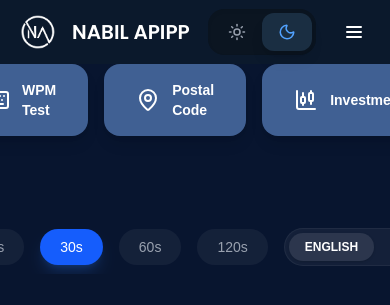
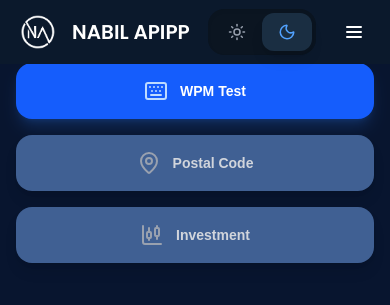
Before and after one commit to NaApipp/portosuperapp_v2, a Next.js app: page /playground/tools in a window 390 px wide. Shown: the top 305 px of the page. Built offline with nearby package versions, Linux system fonts and the light colour scheme; no server answers.

Commit message:
fix: setup for responsive

```diff
--- a/app/playground/tools/page.tsx
+++ b/app/playground/tools/page.tsx
@@ -17,7 +17,7 @@ export default async function ToolsPage({
 
   return (
     <div className="bg-[#08152F]">
-      <div className="flex flex-col gap-4 items-center justify-center pt-4">
+      <div className="flex flex-col gap-4 items-center justify-center md:pt-4 pt-20">
         <h1 className="flex items-center gap-2 text-2xl font-bold">
           {" "}
           <Wrench className="w-6 h-6" /> Tools
--- a/app/playground/tools/tabs/index.tsx
+++ b/app/playground/tools/tabs/index.tsx
@@ -16,23 +16,26 @@ export default function Tabs() {
   ];
 
   return (
-    <div style={{ display: "flex", gap: 16 }} className="bg-[#08152F]">
-      {tabs.map((tab) => (
-        <Link
-          key={tab.value}
-          href={`/playground/tools?tab=${tab.value}`}
-          style={{
-            fontWeight: activeTab === tab.value ? "bold" : "normal",
-          }}
-          className="w-full sm:w-auto inline-flex items-center justify-center gap-3
-                    rounded-2xl bg-[#406093] dark:bg-[#281C59] px-8 py-4 text-sm font-bold
-                     dark:text-white text-white transition-all duration-300
-                     hover:scale-[1.02] active:scale-[0.98] disabled:opacity-50
-                     cursor-pointer shadow-lg hover:shadow-xl dark:shadow-none"
-        >
-          <span>{tab.icon}</span> <span className="font-black">{tab.name}</span>
-        </Link>
-      ))}
+    <div className="bg-[#08152F] flex flex-col md:flex-row gap-4 w-full max-w-4xl mx-auto px-4 md:px-0 justify-center items-center">
+      {tabs.map((tab) => {
+        const isActive = activeTab === tab.value;
+        return (
+          <Link
+            key={tab.value}
+            href={`/playground/tools?tab=${tab.value}`}
+            className={`w-full md:w-auto inline-flex items-center justify-center gap-3
+                      rounded-2xl px-8 py-4 text-sm font-bold transition-all duration-300
+                      hover:scale-[1.02] active:scale-[0.98] cursor-pointer shadow-lg
+                      ${isActive
+                        ? "bg-blue-600 dark:bg-blue-700 text-white shadow-blue-500/20"
+                        : "bg-[#406093] dark:bg-[#281C59] text-gray-300 hover:text-white"
+                      }`}
+          >
+            <span className={isActive ? "text-blue-200" : "text-gray-400 group-hover:text-blue-300"}>{tab.icon}</span>
+            <span className="font-black whitespace-nowrap">{tab.name}</span>
+          </Link>
+        );
+      })}
     </div>
   );
 }
```
